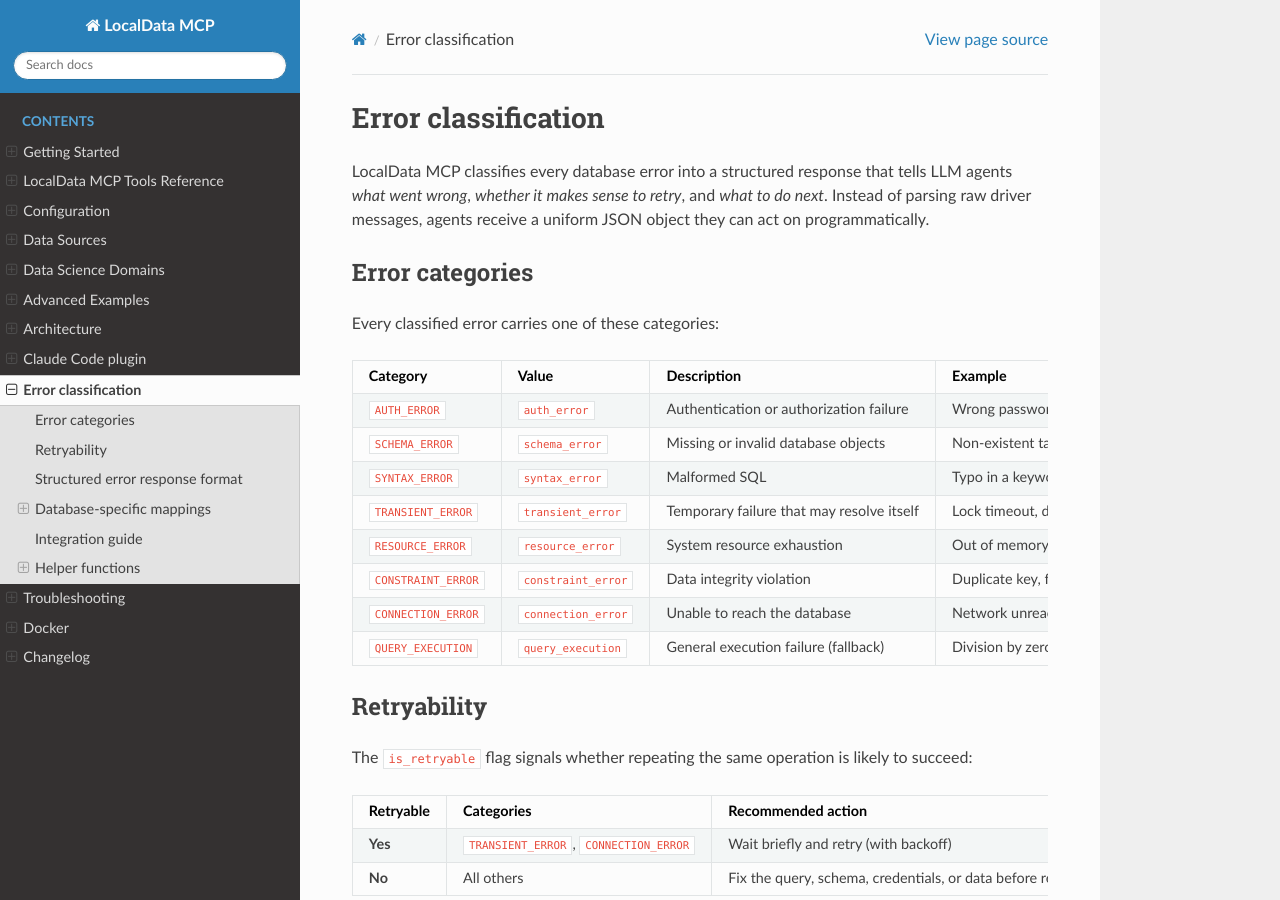
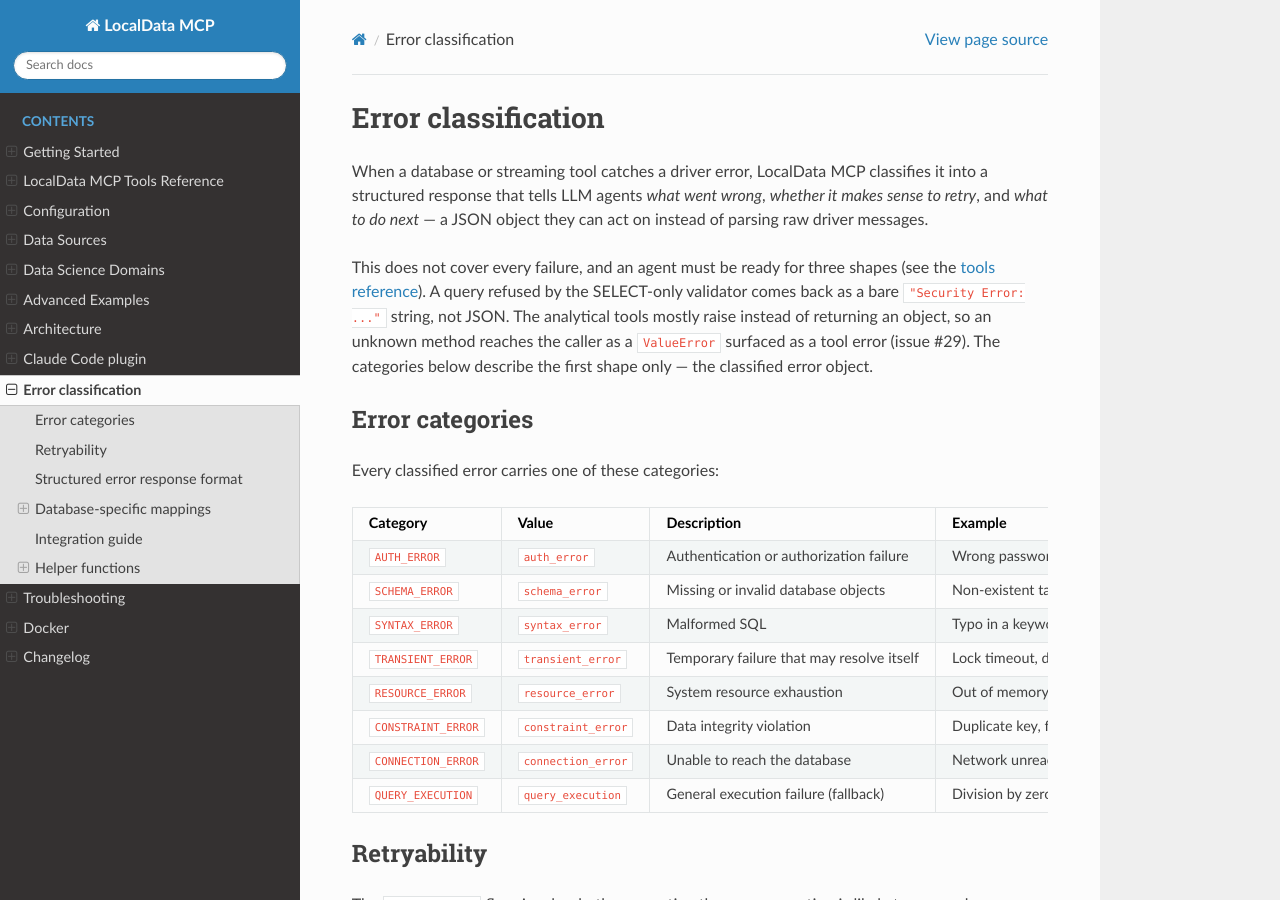
Before and after one commit to ChrisGVE/localdata-mcp, a Sphinx documentation site: the page built from docs/error-classification.md, in a window 1280 px wide and 900 px high. Built offline with Sphinx 7.4.7 and the Read the Docs theme 3.1.0, drawn with Linux system fonts in a browser that asks for light colours.

Commit message:
docs: stop error-classification claiming it covers every failure, and drop an untracked citation
error-classification.md opened "LocalData MCP classifies every database error
into a structured response". That contradicts tools-reference.md, which already
tells the reader failures have three shapes: the classified error object, a bare
"Security Error: ..." string from the SELECT-only validator, and the analytical
tools raising instead of returning (issue #29). The page titled for the question
now scopes its claim to the first shape and points at the other two, rather than
promising a uniformity the server does not provide.

architecture/index.md cited CLAUDE.md as the file the design constitution is
referenced from. CLAUDE.md is untracked, so the citation is unresolvable for any
reader of the published repository; the sentence's point -- that the two design
documents are kept in the repo -- holds without it.

```diff
--- a/docs/error-classification.md
+++ b/docs/error-classification.md
@@ -1,9 +1,17 @@
 # Error classification
 
-LocalData MCP classifies every database error into a structured response that
-tells LLM agents *what went wrong*, *whether it makes sense to retry*, and
-*what to do next*. Instead of parsing raw driver messages, agents receive a
-uniform JSON object they can act on programmatically.
+When a database or streaming tool catches a driver error, LocalData MCP
+classifies it into a structured response that tells LLM agents *what went
+wrong*, *whether it makes sense to retry*, and *what to do next* — a JSON object
+they can act on instead of parsing raw driver messages.
+
+This does not cover every failure, and an agent must be ready for three shapes
+(see the [tools reference](tools-reference.md)). A query refused by the
+SELECT-only validator comes back as a bare `"Security Error: ..."` string, not
+JSON. The analytical tools mostly raise instead of returning an object, so an
+unknown method reaches the caller as a `ValueError` surfaced as a tool error
+(issue #29). The categories below describe the first shape only — the classified
+error object.
 
 ## Error categories
 
```
Also changed, not shown: docs/architecture/index.md (+2 -2 lines).
